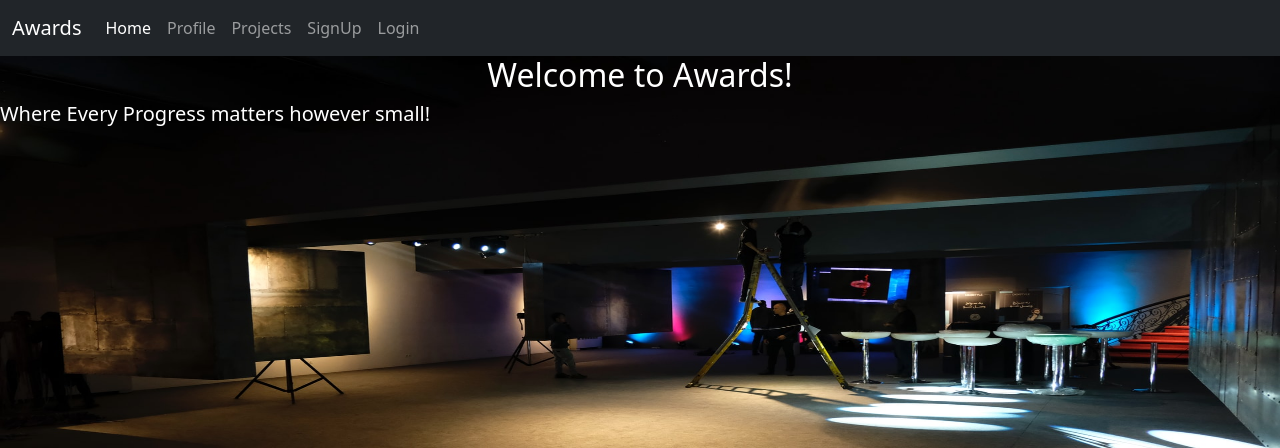
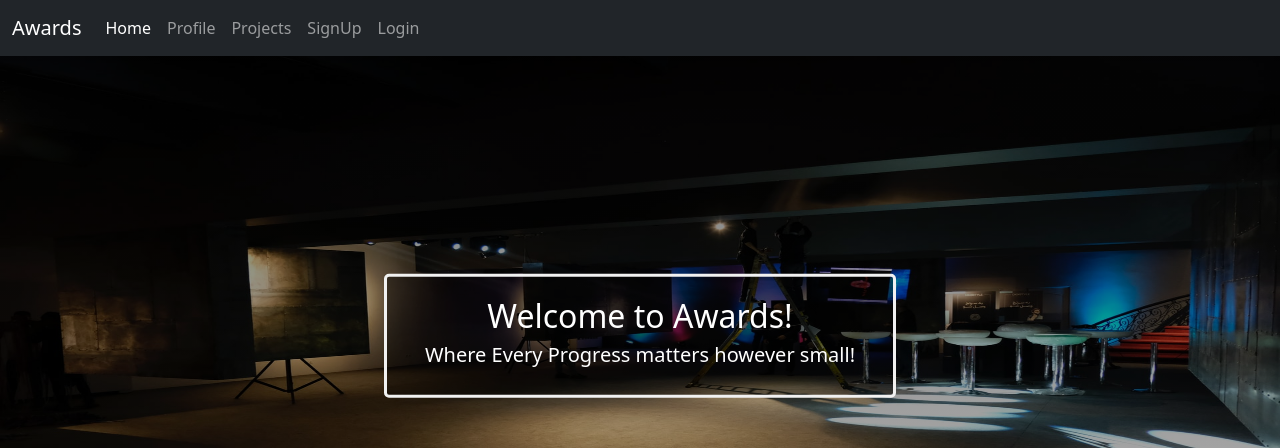
Before and after one commit to Grievi/Project_Awards, an Angular app: page /main in a window 1280 px wide. Shown: the top 448 px of the page. Built offline with nearby package versions, Linux system fonts and the light colour scheme; no server answers.

Commit message:
remove unneccessary styles on the landing page

```diff
--- a/src/app/components/main/main.component.css
+++ b/src/app/components/main/main.component.css
@@ -1,7 +1,34 @@
+*{
+    box-sizing: border-box;
+}
 .banner{
-    background: url('../../../assets/Images/background.jpg');
+    background: linear-gradient(rgba(0, 0, 0, 0.5),rgba(0,0,0,0.3)),url('../../../assets/Images/background.jpg');
+    /* opacity: 0.95; */
+    filter: blur(1px);
+    -webkit-filter: blur(0px);
     background-size: 100% 100%;
     height: 70vh;
     color: white;
+    background-position: center;
+    background-repeat: no-repeat;
 
 }
+.landing{
+    padding-top: 30vh;
+}
+.bg-text{
+    background-color: rgb(0,0,0);
+    background-color: rgba(0,0,0, 0.4);
+    color: white;
+    font-weight: bold;
+    border: 3px solid #f1f1f1;
+    border-radius: 5px;
+    position: absolute;
+    top: 50%;
+    left: 50%;
+    transform: translate(-50%, -50%);
+    z-index: 2;
+    width: 40%;
+    padding: 20px;
+    text-align: center;
+}
--- a/src/app/components/main/main.component.html
+++ b/src/app/components/main/main.component.html
@@ -1,13 +1,16 @@
 <div class="banner image-fluid">
   <div class="landing" style="color: white ;">
+    <div class="bg-text">
+      <h2 class="text-center"  >
+        Welcome to Awards!
+      </h2>
+      <h5 class="text-center">
+        Where Every Progress matters however small!
+      </h5>
+    </div>
 
   </div>
-  <h2 class="text-center"  >
-    Welcome to Awards!
-  </h2>
-  <h5>
-    Where Every Progress matters however small!
-  </h5>
+
 </div>
 <div class="container">
     <div class="row">
```
